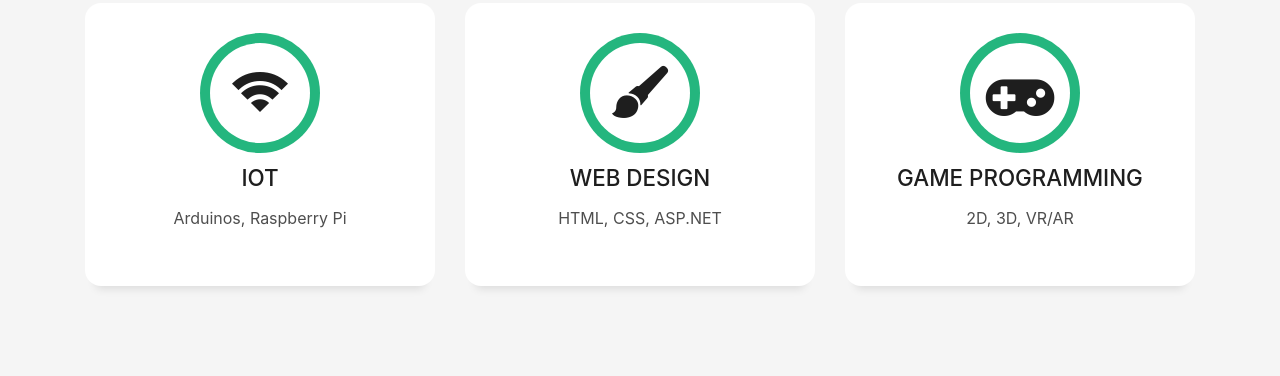
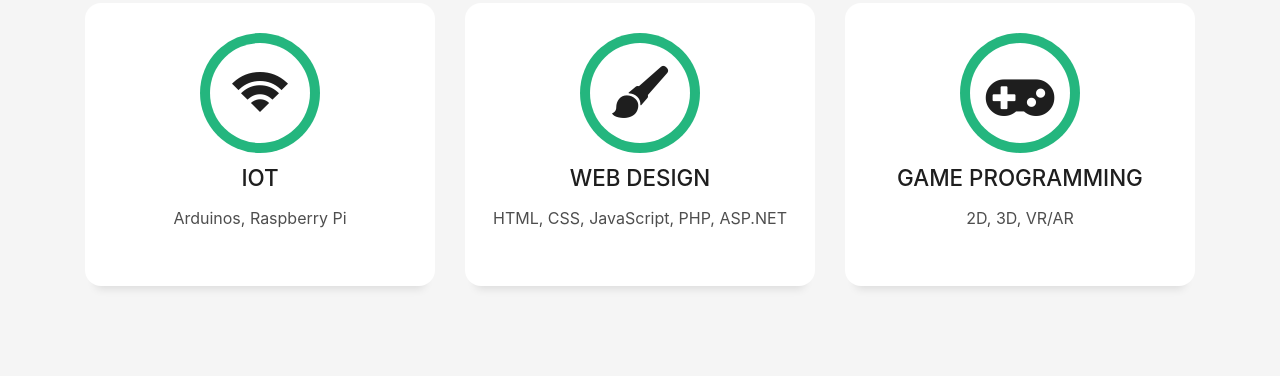
Before and after one commit to EducationRemnant/educationremnant.github.io, a plain HTML site: page index.html in a window 1280 px wide. Shown: the part 1986-2362 px from the top of the page. Drawn offline with Linux system fonts and the light colour scheme; files whose address does not match are found by name.

Commit message:
Update index.html

```diff
--- a/index.html
+++ b/index.html
@@ -184,7 +184,7 @@
 						<div class="service-ico"><span class="ico-circle"><i class="ion-paintbrush"></i></span></div>
 						<div class="service-content">
 							<h2 class="s-title">Web Design</h2>
-							<p class="s-description text-center">HTML, CSS, ASP.NET</p>
+							<p class="s-description text-center">HTML, CSS, JavaScript, PHP, ASP.NET</p>
 						</div>
 					</div>
 				</div>
```
